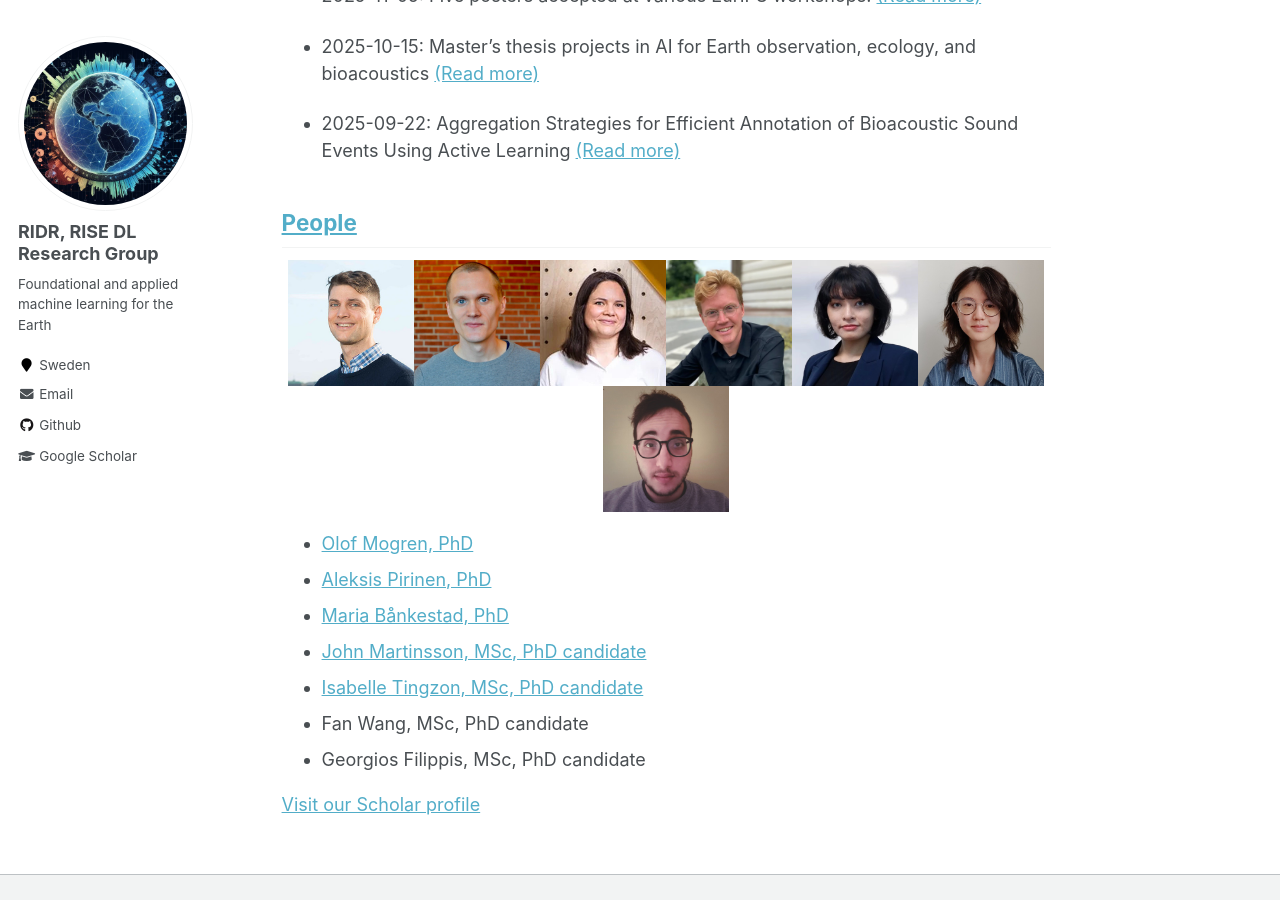
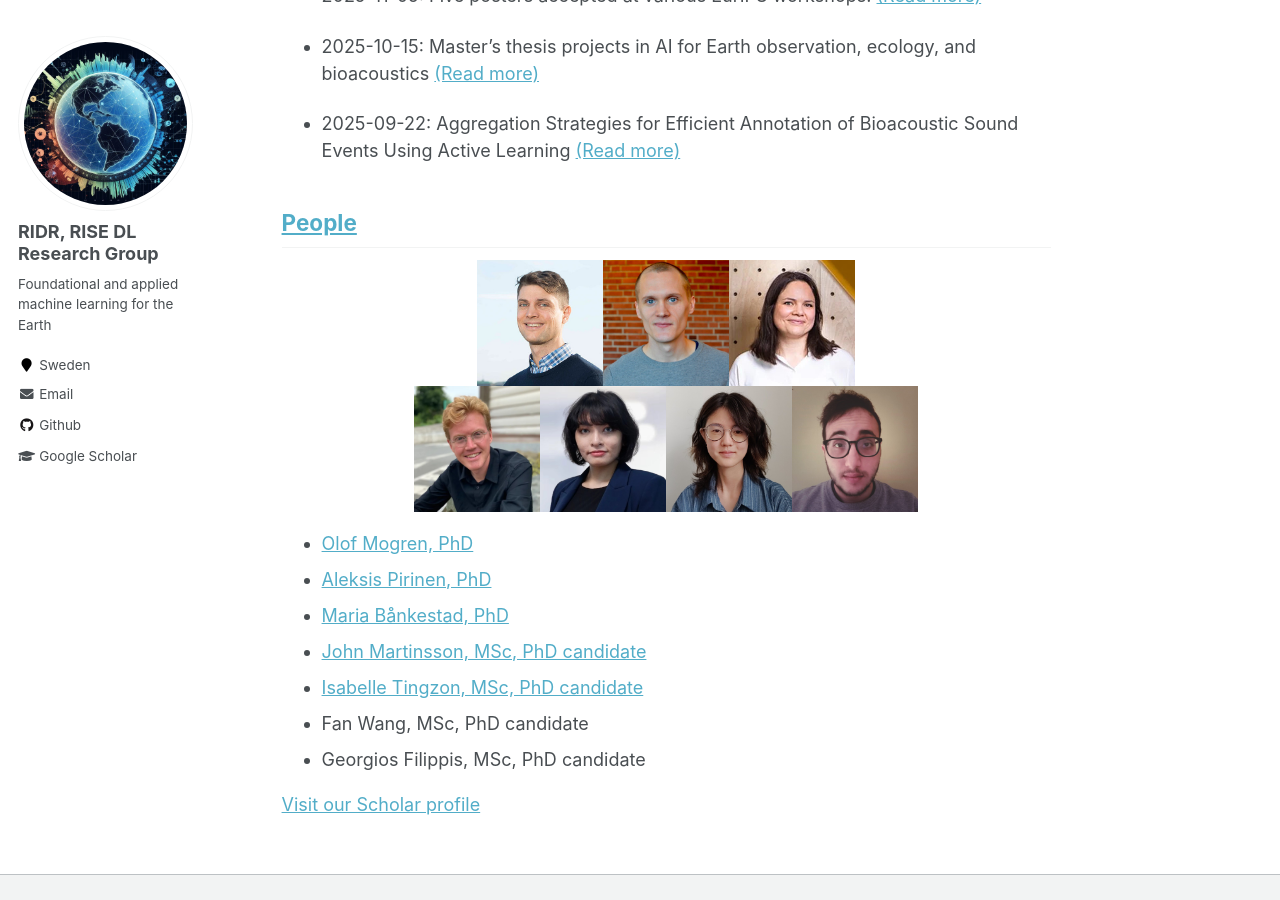
Before and after one commit to ridr-se/ridr-se.github.io, a Jekyll site: the page built from _pages/about.md, in a window 1280 px wide and 900 px high, scrolled down 516 px. Built offline with Jekyll 4.4.1, drawn with Linux system fonts in a browser that asks for light colours.

Commit message:
filippis

```diff
--- a/_pages/about.md
+++ b/_pages/about.md
@@ -28,7 +28,7 @@ and apply our expertise on problems related to climate change and ecology. We fo
 <img src="/images/people/mogren.jpg" style="width: 7em; height: 7em; margin: 0px; object-fit: cover;"
 /><img src="/images/people/pirinen.jpg" style="width: 7em; height: 7em; margin: 0px; object-fit: cover;"
 /><img src="/images/people/bankestad.jpg" style="width: 7em; height: 7em; margin: 0px; object-fit: cover;"
-/><img src="/images/people/martinsson.jpg" style="width: 7em; height: 7em; margin: 0px; object-fit: cover;"
+/><br /><img src="/images/people/martinsson.jpg" style="width: 7em; height: 7em; margin: 0px; object-fit: cover;"
 /><img src="/images/people/tingzon.jpg" style="width: 7em; height: 7em; margin: 0px; object-fit: cover;"
 /><img src="/images/people/wang.jpg" style="width: 7em; height: 7em; margin: 0px; object-fit: cover;"
 /><img src="/images/people/filippis.jpg" style="width: 7em; height: 7em; margin: 0px; object-fit: cover;" />
```
